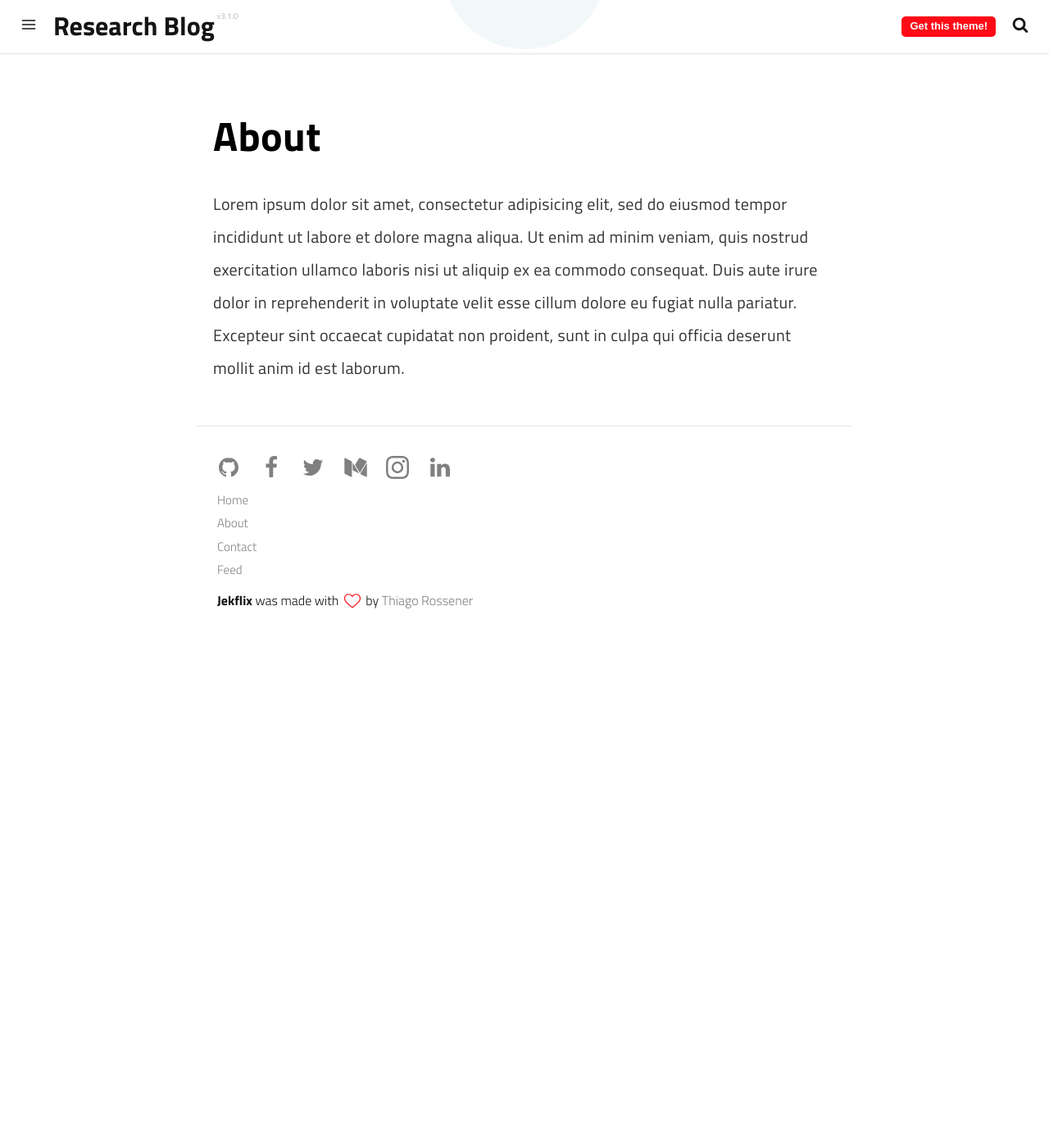
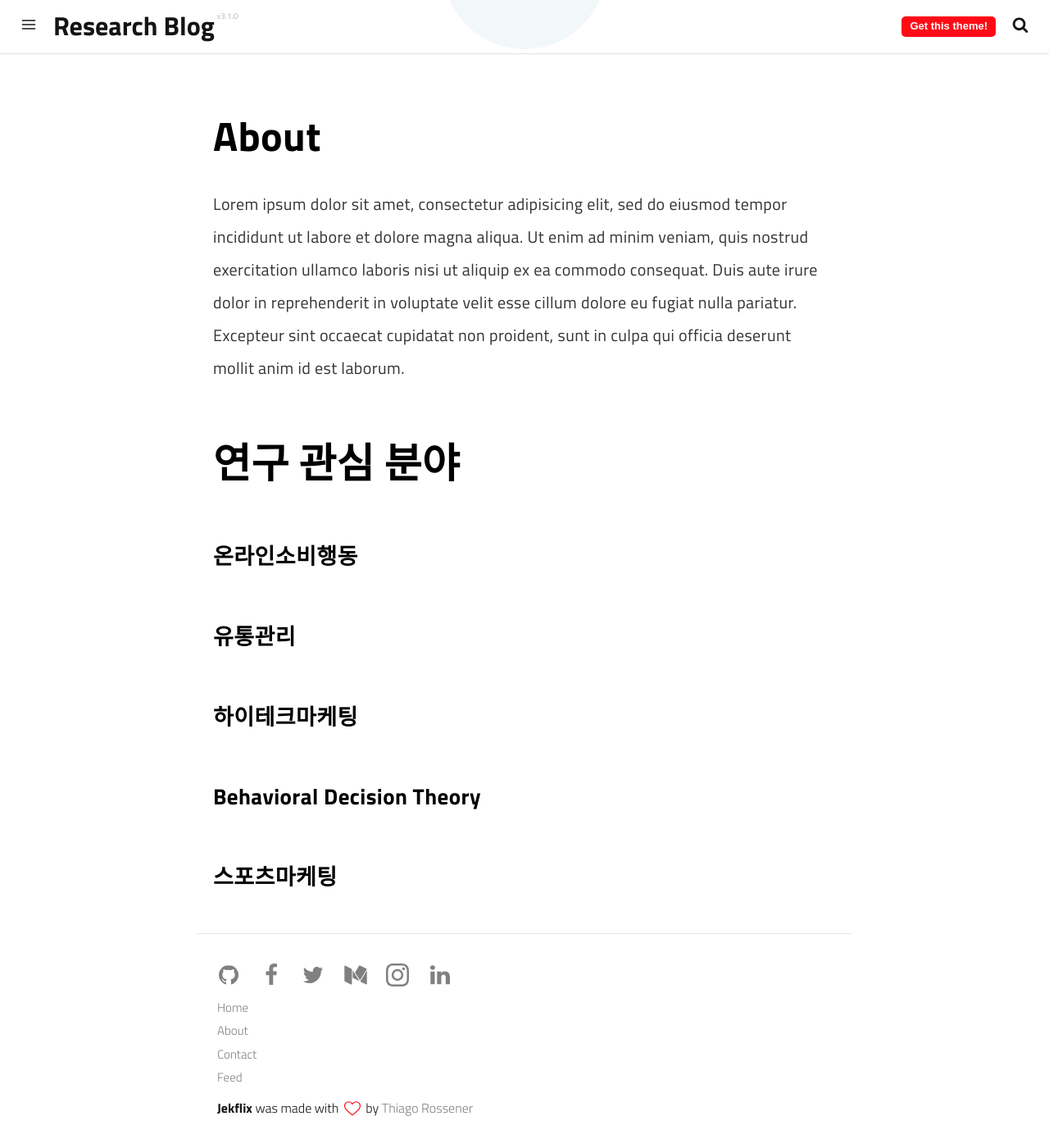
Before and after one commit to yujin2030/chldnjstjr.github.io, a Jekyll site: the page built from pages/about.md, in a window 1280 px wide and 1400 px high, scrolled down 289 px. Shown: the whole window at 82% size. Built offline with Jekyll 4.4.1, drawn with Linux system fonts in a browser that asks for light colours; a script that is not in the unit is left out; before the commit the page ends 1070 px from its top, so only the background shows below that.

Commit message:
Update about.md

```diff
--- a/pages/about.md
+++ b/pages/about.md
@@ -15,3 +15,11 @@ quis nostrud exercitation ullamco laboris nisi ut aliquip ex ea commodo
 consequat. Duis aute irure dolor in reprehenderit in voluptate velit esse
 cillum dolore eu fugiat nulla pariatur. Excepteur sint occaecat cupidatat non
 proident, sunt in culpa qui officia deserunt mollit anim id est laborum.
+
+
+# 연구 관심 분야
+### 온라인소비행동
+### 유통관리
+### 하이테크마케팅
+### Behavioral Decision Theory
+### 스포츠마케팅
```
